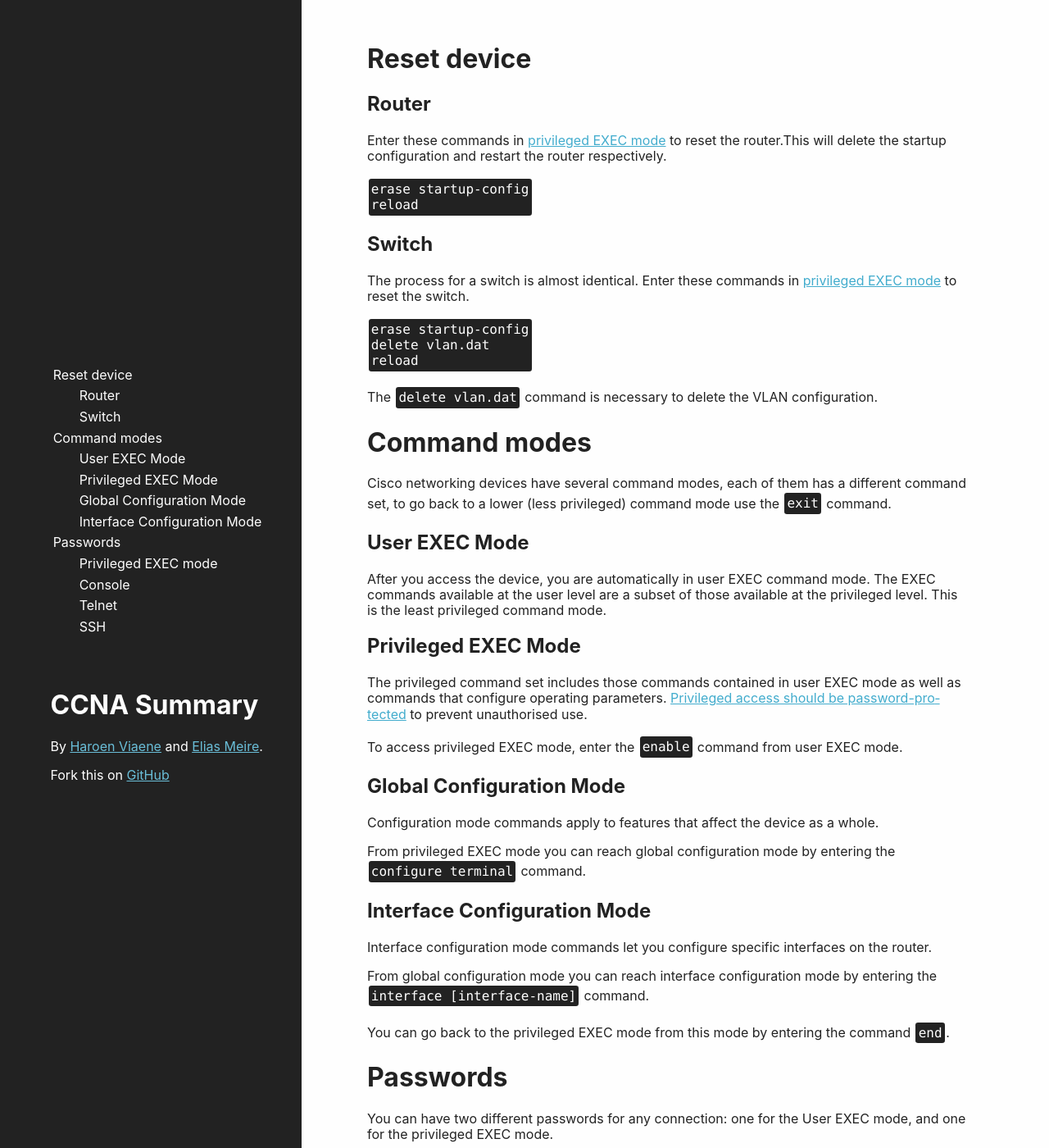
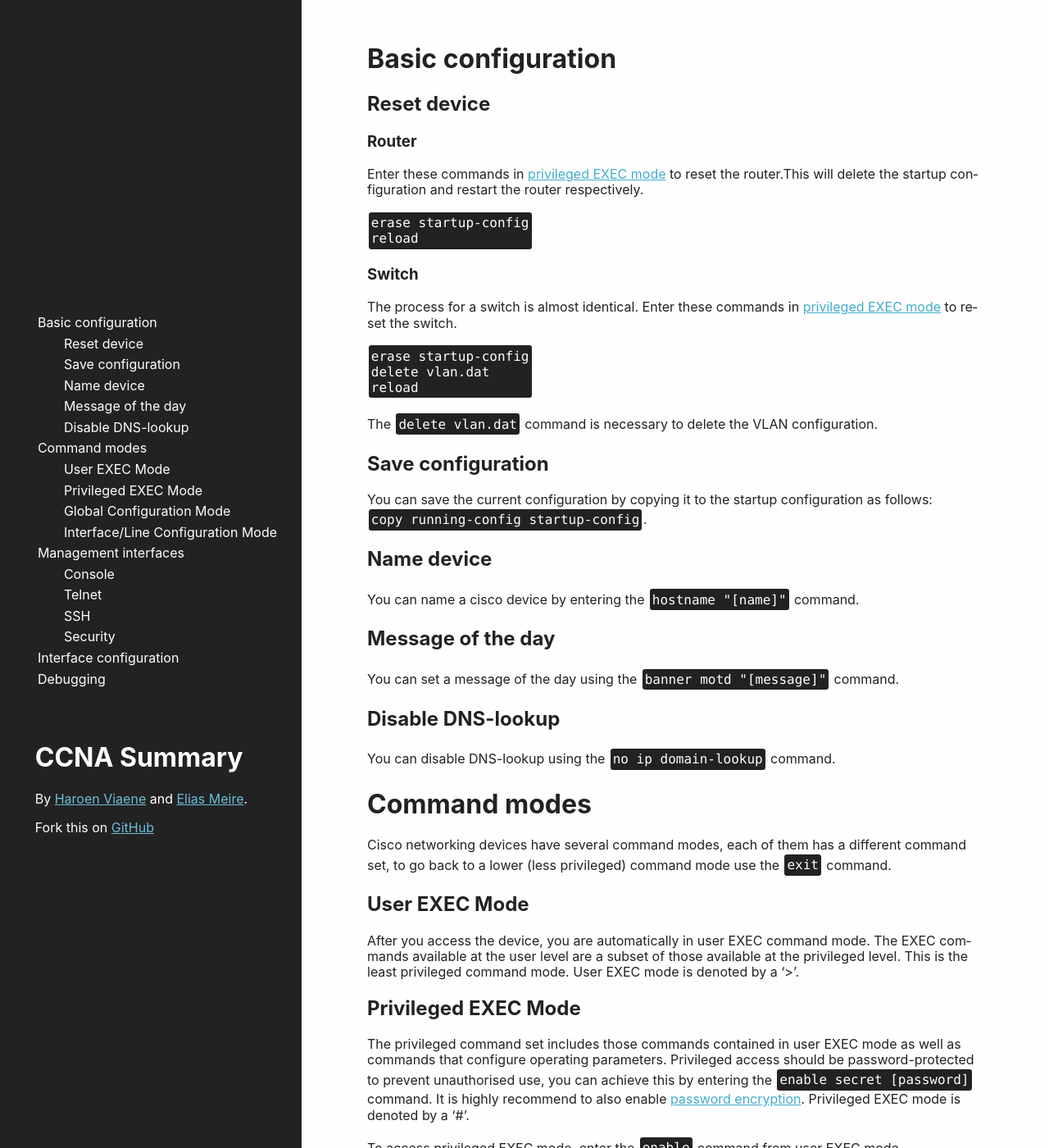
Before and after one commit to Haroenv/ccna, a Jekyll site: the page built from index.md, in a window 1280 px wide and 1400 px high. Shown: the whole window at 82% size. Built offline with Jekyll 4.4.1, drawn with Linux system fonts in a browser that asks for light colours; some of the changed text lies outside the part shown.

Commit message:
Structure changes

```diff
--- a/index.md
+++ b/index.md
@@ -18,9 +18,11 @@ Fork this on [GitHub](https://github.com/haroenv/ccna-summary)
 {::options parse_block_html="true" /}
 <div class="content">
 
-# Reset device
+# Basic configuration
 
-## Router
+## Reset device
+
+### Router
 
 Enter these commands in [privileged EXEC mode](#command-modes) to reset the router.This will delete the startup configuration and restart the router respectively.
 
@@ -29,7 +31,7 @@ erase startup-config
 reload
 ~~~
 
-## Switch
+### Switch
 The process for a switch is almost identical. Enter these commands in [privileged EXEC mode](#command-modes) to reset the switch.
 
 ~~~
@@ -40,41 +42,51 @@ reload
 
 The `delete vlan.dat` command is necessary to delete the VLAN configuration.
 
+## Save configuration
+
+You can save the current configuration by copying it to the startup configuration as follows: `copy running-config startup-config`.
+
+## Name device
+
+You can name a cisco device by entering the `hostname "[name]"` command.
+
+## Message of the day
+
+You can set a message of the day using the `banner motd "[message]"` command.
+
+## Disable DNS-lookup
+
+You can disable DNS-lookup using the `no ip domain-lookup` command.
+
 # Command modes
 
 Cisco networking devices have several command modes, each of them has a different command set, to go back to a lower (less privileged) command mode use the `exit` command.
 
 ## User EXEC Mode
 
-After you access the device, you are automatically in user EXEC command mode. The EXEC commands available at the user level are a subset of those available at the privileged level. This is the least privileged command mode.
+After you access the device, you are automatically in user EXEC command mode. The EXEC commands available at the user level are a subset of those available at the privileged level. This is the least privileged command mode. User EXEC mode is denoted by a '>'.
 
 ## Privileged EXEC Mode
 
-The privileged command set includes those commands contained in user EXEC mode as well as commands that configure operating parameters. [Privileged access should be password-protected](#passwords) to prevent unauthorised use.
+The privileged command set includes those commands contained in user EXEC mode as well as commands that configure operating parameters. Privileged access should be password-protected to prevent unauthorised use, you can achieve this by entering the `enable secret [password]` command. It is highly recommend to also enable [password encryption](#password-encryption). Privileged EXEC mode is denoted by a '#'.
 
 To access privileged EXEC mode, enter the `enable` command from user EXEC mode.
 
 ## Global Configuration Mode
 
-Configuration mode commands apply to features that affect the device as a whole.
+Configuration mode commands apply to features that affect the device as a whole. Global configuration mode is denoted by '(config)'.
 
 From privileged EXEC mode you can reach global configuration mode by entering the `configure terminal` command.
 
-## Interface Configuration Mode
+## Interface/Line Configuration Mode
 
-Interface configuration mode commands let you configure specific interfaces on the router.
+Interface/Line configuration mode commands let you configure specific interfaces/lines on the router. Interface configuration mode is denoted by '(config-if)' and line configuration mode by 'config-line'.
 
-From global configuration mode you can reach interface configuration mode by entering the `interface [interface-name]` command.
+From global configuration mode you can reach interface configuration mode by entering the `interface [interface-name]` command. Similarly to reach line configuration mode you can enter the `line [line-name]` command.
 
 You can go back to the privileged EXEC mode from this mode by entering the command `end`.
 
-# Passwords
-
-You can have two different passwords for any connection: one for the User EXEC mode, and one for the privileged EXEC mode.
-
-## Privileged EXEC mode
-
-In [global configuration mode](#global-configuration-mode): first enable password encryption by entering `service password-encryption`. Then you can enter the password for user EXEC mode like this: `enable secret [password]`.
+# Management interfaces
 
 ## Console
 
@@ -89,7 +101,7 @@ line con 0
 
 ## Telnet
 
-To enable a password for a login through a telnet connection (vty or virtual terminal), enter in [global configuration mode](#global-configuration-mode):
+To configure telnet (vty or virtual terminal) with password protection, enter in [global configuration mode](#global-configuration-mode):
 
 ~~~
 line vty 0 15
@@ -99,9 +111,10 @@ line vty 0 15
 
 ## SSH
 
-To enable a password for a login through an ssh connection (secure shell), enter in [global configuration mode](#global-configuration-mode):
+To configure SSH (Secure SHell) with password protection, enter in [global configuration mode](#global-configuration-mode):
 
 ~~~
+crypto key generate RSA general-keys modulus 1024
 ip domain-name [your-domain.com]
 username [username] privilege 15 secret [password]
 line vty 0 15
@@ -109,4 +122,64 @@ line vty 0 15
  login local
 ~~~
 
+This will automatically disable telnet connections on the vty lines, if you still want to allow telnet connections enter `transport input ssh telnet` instead of `transport input ssh`.
+
+You can do some extra SSH-specific configuration in [global configuration mode](#global-configuration-mode):
+
+~~~
+ip ssh version [ssh-version-number]
+ip ssh time-out [seconds]
+ip ssh authentication-retries [retries-number]
+~~~
+
+## Security
+
+Password protection on management interfaces is always recommended but extra security measures can be taken.
+
+### Password restrictions
+You can force extra restrictions on passwords by entering these commands in [global configuration mode](#global-configuration-mode):
+
+~~~
+login block-for [seconds-blocked] attempts [attempts-number] within [seconds]
+security password min-length [minimum-chars]
+~~~
+
+The first line will block access for [seconds-blocked] if the user attemps to login [attempts-number] times within [seconds]. The second line restricts password length to [minimum-chars] or longer.
+
+### Password encryption
+
+To enable password encryption, enter `service password-encryption` in [global configuration mode](#global-configuration-mode). If you do not enable password encryption all password will be stored in clear text in the configuration file.
+
+### Timeout
+You can add a timeout for inactive users. To do this, in the [line configuration mode](#interfaceline-configuration-mode) of the line you want to configure, enter: `exec-timeout [minutes]`
+
+# Interface configuration
+
+# Debugging
+
+The following `show` commands will let you monitor the device configuration.
+
+Show the entire running configuration
+: `show running-config`
+
+Show the entire startup configuration
+: `show startup-config`
+
+Show the IPv4/v6 configuration
+: `show ip(v6) interface`
+
+Show the IPv4/v6 route
+: `show ip(v6) route`
+
+Show the vlan configuration
+: `show vlan`
+
+Show the MAC table
+: `show mac-address-table`
+
+Show the IOS version
+: `show version`
+
+There are additional filters and arguments available for all these functions.
+
 </div>
--- a/style.scss
+++ b/style.scss
@@ -46,6 +46,21 @@ code {
 
 pre {
   overflow: auto;
+}
+
+dd {
+  min-width: 15em;
+  display: inline-block;
+  margin: 0;
+  &:after{
+    display: block;
+    content: '';
+  }
+}
+
+dt {
+  display: inline-block;
+  min-width: 20em;
 }
 
 .content {
```
